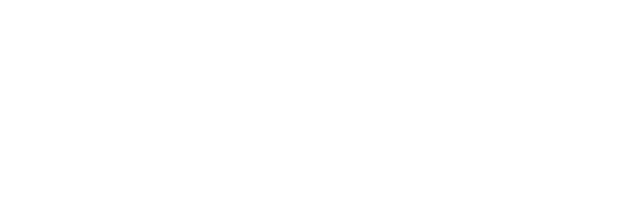
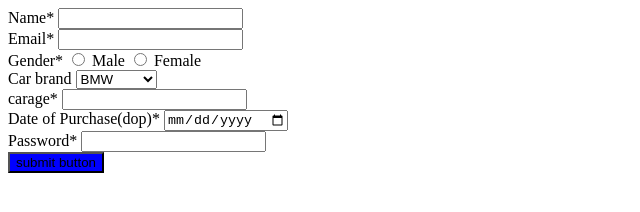
Before and after one commit to acciojob/car-insurance-form-kamrankhan0001, a website: page main.html in a window 1280 px wide. Shown: the whole page, without its empty margins (0-640 px from the left). Drawn offline with Linux system fonts and the light colour scheme.

Commit message:
created a submission

```diff
--- a/main.html
+++ b/main.html
@@ -12,5 +12,50 @@
 </script>
 
 </body>
+<form method="post">
+	<div>
+		<label for="name">Name*</label>
+		<input type="text" id ="name" required>
+	</div>
 
+	<div>
+		<label for="Email">Email*</label>
+		<input type="email" id ="Email" required>
+	</div>
+
+	<div>
+		<label for="Gender">Gender*</label>
+		<input type="radio" name ="gender" value="male required>
+	    <input type="radio" name ="gender" required> Male
+		<input type="radio" name ="gender" value="female required>
+	    <input type="radio" name ="gender" required> Female
+	</div>
+
+	<div>
+		<label for="car brand">Car brand</label>
+		<select id="Cars">
+		<option>BMW</option>
+		<option>Audi</option>
+		<option>Mercedez</option>
+			</select>
+	</div>
+
+	<div>
+		<label for="carage">carage*</label>
+		<input type="number" id ="carage" required>
+	</div>
+
+	<div>
+		<label for="dop">Date of Purchase(dop)*</label>
+		<input type="date" id ="dop" required>
+	</div>
+
+	<div>
+		<label for="password">Password*</label>
+		<input type="password" id ="password" required>
+	</div>
+<div>
+	<button type="submit">submit button</button>
+	</div>
+</form>
 </html>
--- a/styles.css
+++ b/styles.css
@@ -1,2 +1,5 @@
 
 /* Your CSS Code here. */
+button{
+	background-color:blue;
+}
```
